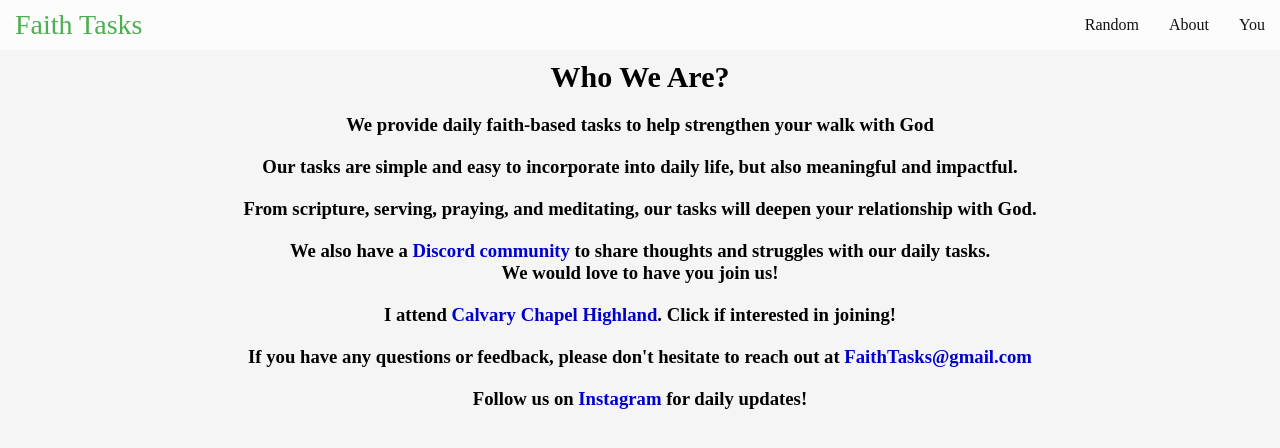
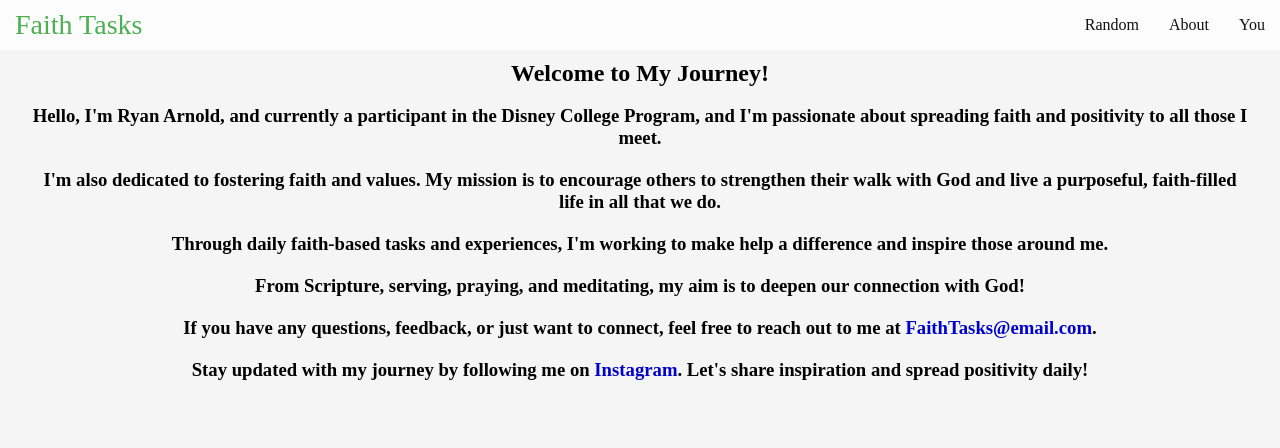
Before and after one commit to ryannarnoldd/FaithTasks, a React (Create React App) app: page /about in a window 1280 px wide. Shown: the top 448 px of the page. Built offline with nearby package versions, Linux system fonts and the light colour scheme.

Commit message:
Updated About page!

```diff
--- a/src/pages/About.js
+++ b/src/pages/About.js
@@ -6,21 +6,21 @@ const About = () => {
 
   return (
     <div className='content' style={{na: '20px'}}>
-      <h3 style={{fontSize: '30px'}}>Who We Are?</h3>
+      <h2>Welcome to My Journey!</h2>
 
-      <h3>We provide daily faith-based tasks to help strengthen your walk with God</h3>
+      <br></br>
 
-      <h3>Our tasks are simple and easy to incorporate into daily life, but also meaningful and impactful.</h3>
+      <h3>Hello, I'm Ryan Arnold, and currently a participant in the Disney College Program, and I'm passionate about spreading faith and positivity to all those I meet.</h3>
 
-      <h3>From scripture, serving, praying, and meditating, our tasks will deepen your relationship with God.</h3>
+      <h3>I'm also dedicated to fostering faith and values. My mission is to encourage others to strengthen their walk with God and live a purposeful, faith-filled life in all that we do.</h3>
 
-      <h3>We also have a <a href="https://discord.gg/your-server-link" class="btn">Discord community</a> to share thoughts and struggles with our daily tasks. <br />We would love to have you join us!</h3>
+      <h3>Through daily faith-based tasks and experiences, I'm working to make help a difference and inspire those around me. </h3>
 
-      <h3>I attend <a href="https://www.calvarychapelhighland.com/">Calvary Chapel Highland</a>. Click if interested in joining!</h3>
+      <h3>From Scripture, serving, praying, and meditating, my aim is to deepen our connection with God! </h3>
 
-      <h3>If you have any questions or feedback, please don't hesitate to reach out at <a href="mailto:FaithTasks@gmail.com">FaithTasks@gmail.com</a></h3>
+      <h3>If you have any questions, feedback, or just want to connect, feel free to reach out to me at <a href="mailto:FaithTasks@gmail.com">FaithTasks@email.com</a>.</h3>
 
-      <h3>Follow us on <a href="https://www.instagram.com/faithtasks">Instagram</a> for daily updates!</h3>
+      <h3>Stay updated with my journey by following me on <a href="https://www.instagram.com/FaithTasks">Instagram</a>. Let's share inspiration and spread positivity daily!</h3>
 
     </div>
   );
```
